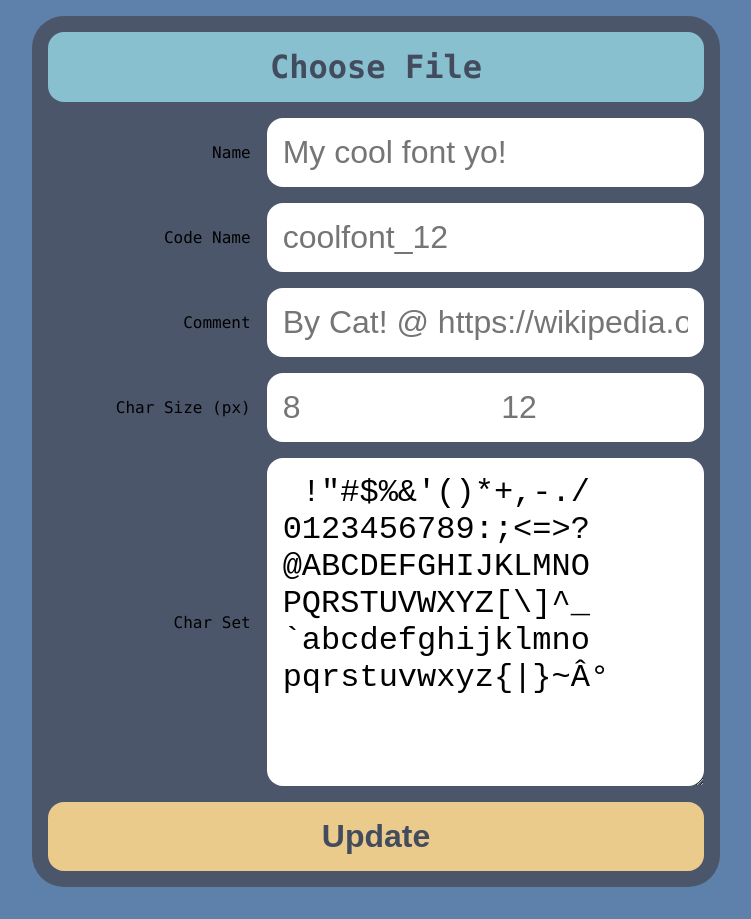
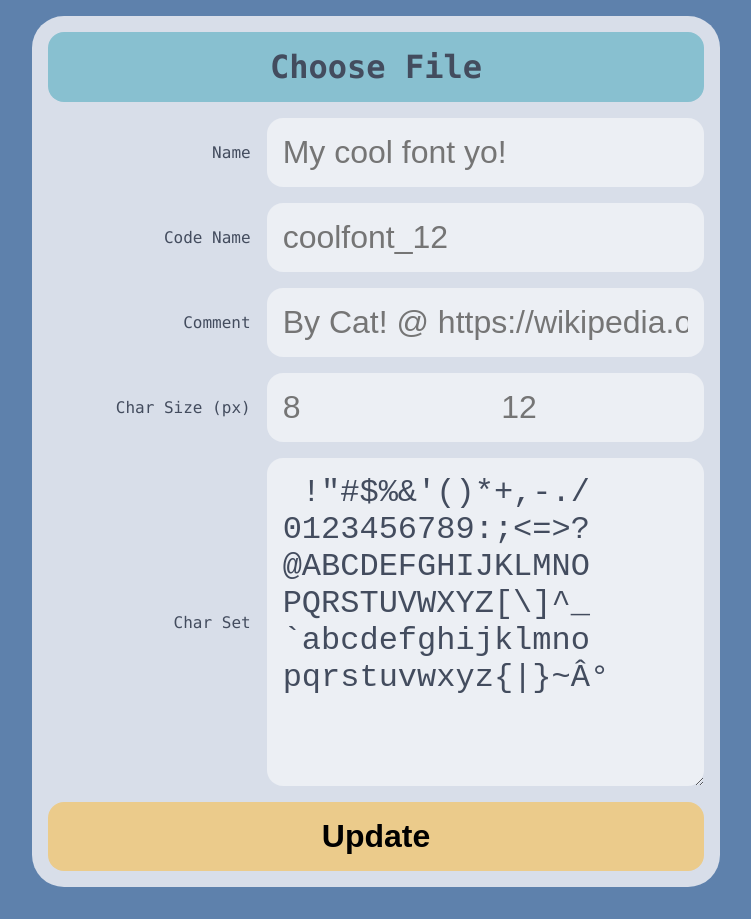
Before and after one commit to CatMeowByte/CAT-32_upy_font_converter, a plain HTML site: page index.html in a window 1280 px wide. Shown: the whole page, without its empty margins (264-1015 px from the left). Drawn offline with Linux system fonts and the light colour scheme.

Commit message:
Fix color theme
Now use light theme.

```diff
--- a/style.css
+++ b/style.css
@@ -39,6 +39,7 @@ html, body {
 body {
   display: flex;
   background-color: var(--COL-10);
+  color: var(--COL-02);
   font-family: Consolas,Monaco,'Andale Mono','Ubuntu Mono',monospace;
   flex-direction: column;
   max-width: 720px;
@@ -101,7 +102,7 @@ body * {
 }
 
 .panel {
-  background-color: var(--COL-03);
+  background-color: var(--COL-04);
   border-radius: 2rem;
   width: 100%;
   height: 100%;
@@ -124,7 +125,6 @@ label {
 #INPUT_IMAGE_LABEL,
 #INPUT_UPDATE,
 #CODE_DOWNLOAD {
-  color: var(--COL-02);
   border-style: none;
   border-radius: 1rem;
   font-size: 2rem;
@@ -162,6 +162,8 @@ input[type="number"] {
 input[type="number"],
 input[type="text"],
 textarea {
+  background-color: var(--COL-06);
+  color: var(--COL-02);
   border-style: none;
   border-radius: 1rem;
   font-size: 2rem;
@@ -200,7 +202,6 @@ textarea {
 #SLICE_GRID > tr > td.slice-cell {
   display: table-cell;
   background-color: var(--COL-08);
-  color: var(--COL-02);
   border-style: solid;
   border-width: 1px;
   border-color: var(--COL-02);
```
